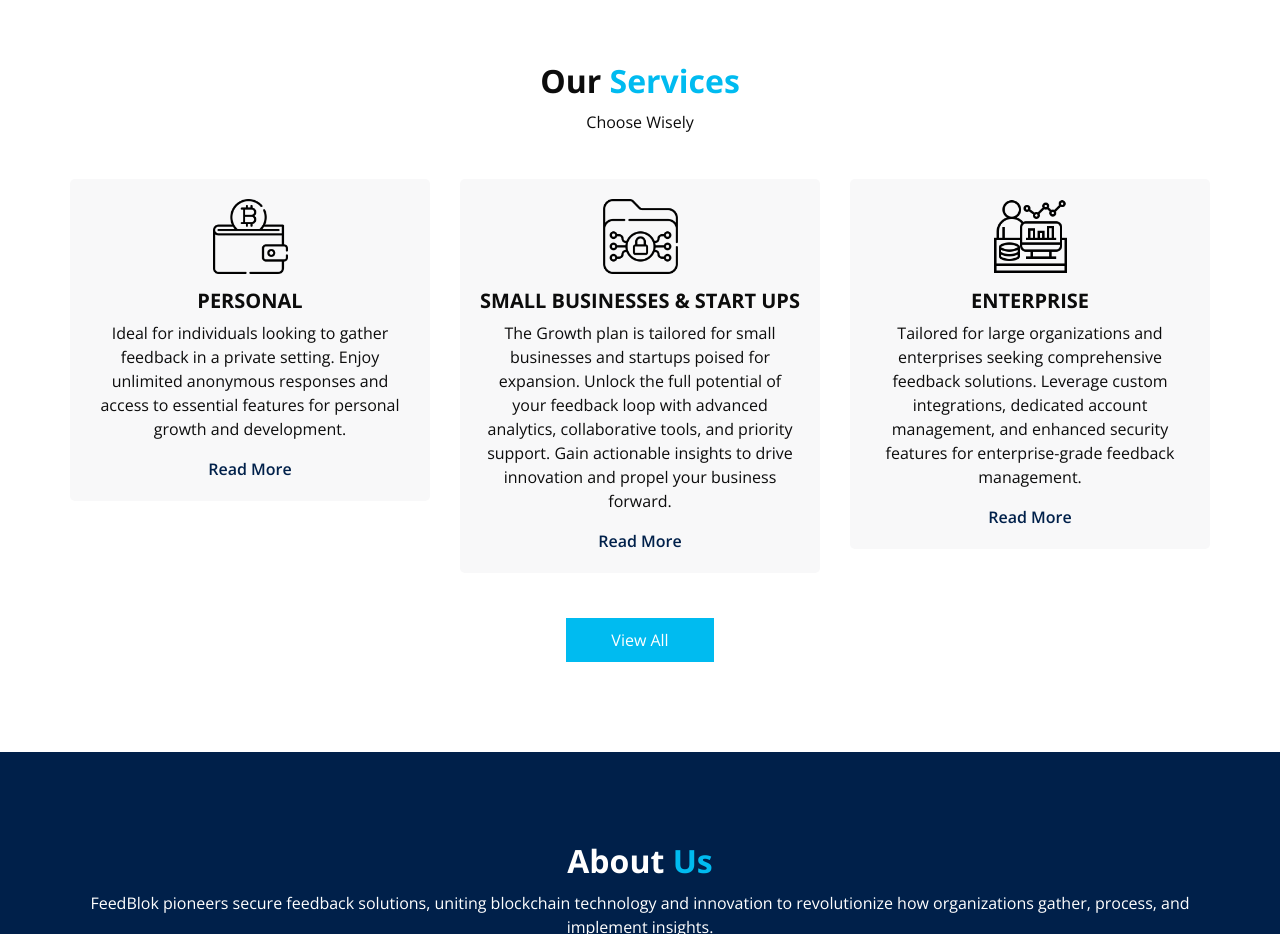
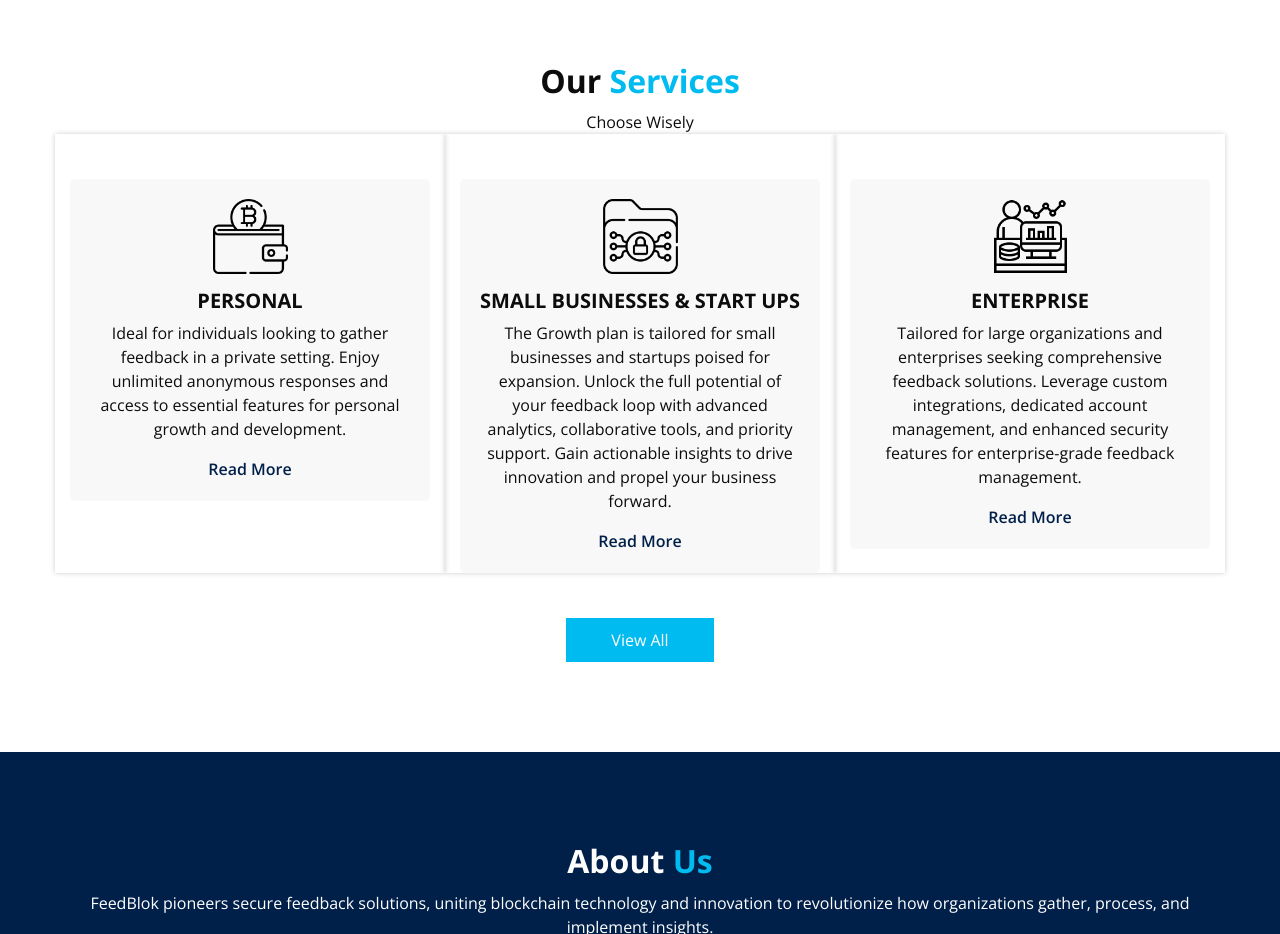
Before and after one commit to Navneetk4y4/EDP, a plain HTML site: page index.html in a window 1280 px wide. Shown: the part 900-1834 px from the top of the page. Drawn offline with nearby package versions, Linux system fonts and the light colour scheme; some packages are replaced by stand-ins of ours.

Commit message:
update 3

```diff
--- a/css/style.css
+++ b/css/style.css
@@ -275,7 +275,7 @@ a:focus {
 
 .slider_section .detail-box {
   color: #98f0f5;
-  box-shadow: #716868;
+
 }
 
 .slider_section .detail-box h1 {
@@ -403,6 +403,19 @@ a:focus {
 .service_section {
   position: relative;
 }
+
+
+.col-md-4 {
+    /* Define initial box shadow */
+    box-shadow: 0px 0px 5px 0px rgba(0, 0, 0, 0.2); /* Change initial shadow values as needed */
+    transition: box-shadow 0.3s ease; /* Add transition for smooth effect */
+}
+
+.col-md-4:hover {
+    /* Add box shadow on hover */
+    box-shadow: 0px 0px 10px 0px rgba(0, 0, 0, 0.5); /* Change hover shadow values as needed */
+}
+
 
 .service_section .box {
   display: -webkit-box;
```
